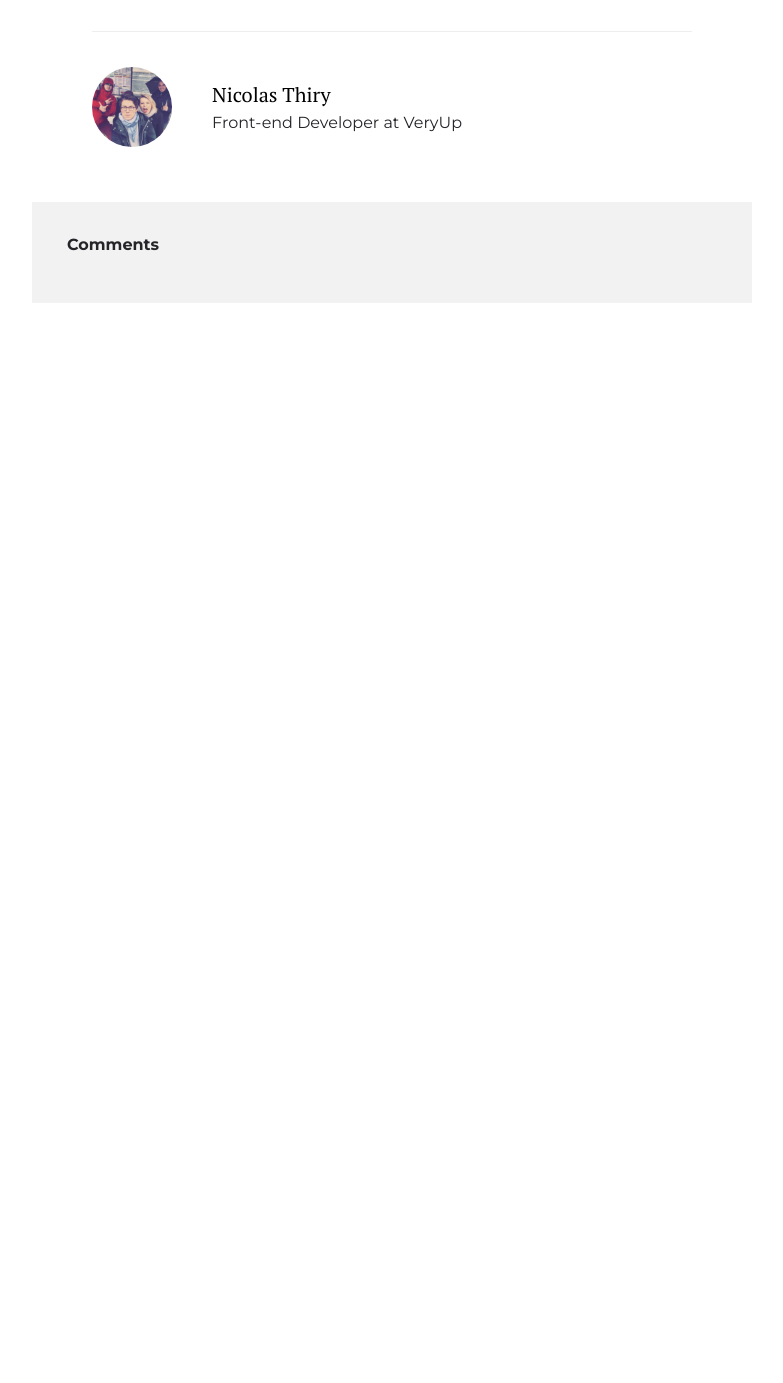
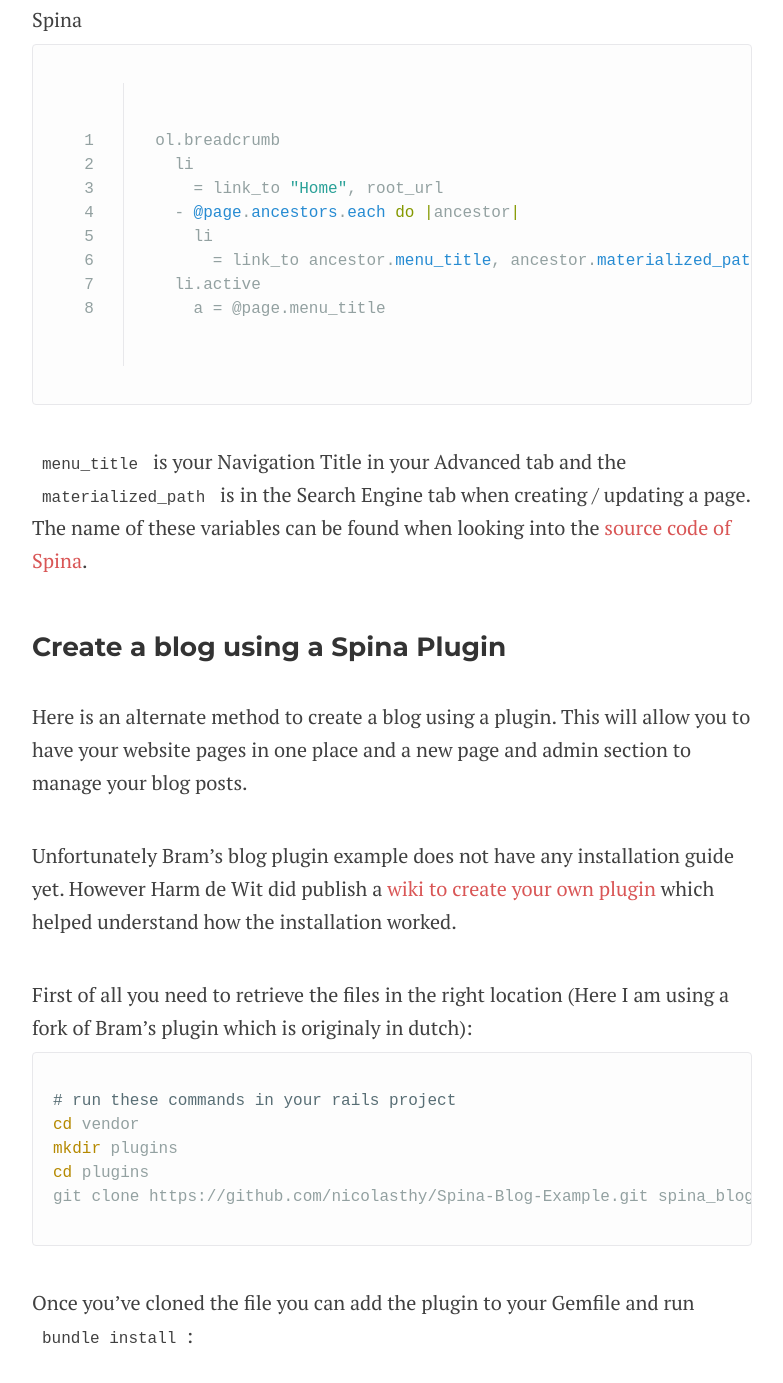
Before and after one commit to nicolasthy/nicolasthy.github.io, a Jekyll site: the page built from _posts/2016-03-11-spina-rails-cms.markdown, in a window 1280 px wide and 1400 px high, scrolled down 8691 px. Shown: the top 1383 px of the window, without its empty margins (248-1031 px from the left). Built offline with Jekyll 4.4.1, drawn with Linux system fonts in a browser that asks for light colours; nearby versions of some CDN libraries; comment, search, counter and statistics services are not loaded; before the commit the page ends 9034 px from its top, so only the background shows below that; some of the changed text lies outside the part shown.

Commit message:
update articles and about page

```diff
--- a/_pages/about.html
+++ b/_pages/about.html
@@ -10,9 +10,9 @@
 - "/resumes"
 ---
 
-<div class="about_hero">
+<!-- <div class="about_hero">
   <img src="{{site.baseurl}}/images/hero.jpeg" alt="Placeholder image">
-</div>
+</div> -->
 
 <div class="about_listening">
   <i class="fas fa-volume-up"></i>
--- a/_posts/2016-02-26-reasons-why-chose-react.markdown
+++ b/_posts/2016-02-26-reasons-why-chose-react.markdown
@@ -40,4 +40,4 @@
   <label>React props & state</label>
 </div>
 
-Here you can see that when you open an app, it renders a component that may see it's state evolve during time and that this component may render another component as a child. I will continue talking about **states, props and render** in the next section.
+Here you can see that when you open an app, it renders a component that may see it's state evolve during time and that this component may render another component as a child.
--- a/_posts/2016-03-11-spina-rails-cms.markdown
+++ b/_posts/2016-03-11-spina-rails-cms.markdown
@@ -183,4 +183,77 @@
 
 `menu_title` is your Navigation Title in your Advanced tab and the `materialized_path` is in the Search Engine tab when creating / updating a page. The name of these variables can be found when looking into the [source code of Spina](https://github.com/denkGroot/Spina/blob/master/app/views/spina/admin/pages/_form_advanced.html.haml).
 
-That's it folks ! Hope this small series will help you start your own project on Spina !
+
+## Create a blog using a Spina Plugin
+
+Here is an alternate method to create a blog using a plugin. This will allow you to have your website pages in one place and a new page and admin section to manage your blog posts.
+
+Unfortunately Bram's blog plugin example does not have any installation guide yet. However Harm de Wit did publish a [wiki to create your own plugin](https://github.com/denkGroot/Spina/wiki/How-to-create-a-plugin) which helped understand how the installation worked.
+
+First of all you need to retrieve the files in the right location (Here I am using a fork of Bram's plugin which is originaly in dutch):
+{% highlight shell %}
+# run these commands in your rails project
+cd vendor
+mkdir plugins
+cd plugins
+git clone https://github.com/nicolasthy/Spina-Blog-Example.git spina_blog
+{% endhighlight %}
+
+Once you've cloned the file you can add the plugin to your Gemfile and run `bundle install`:
+
+`gem 'spina_blog', path: 'vendor/plugins'`
+
+This plugin comes with migrations that you need to retrieve in your main app with the following commands:
+{% highlight ruby %}
+rake spina_blog_engine:install:migrations
+rake db:migrate
+{% endhighlight %}
+
+You have now succesfully installed the blog plugin ! Now if you head to your admin panel you should have a new tab for Blog Posts !
+
+![Spina Blog Plugin]({{site.baseurl}}/images/blog-admin-plugin.png "Spina Blog Plugin")
+
+## Setting up the views
+
+I'm going to build something different than my current blog to be able to completely use the plugin's functionalities. Therefore I'll be using the `/blog` path to display all the blogposts and the `/` path to display a simple landing page.
+
+First of all let's create the correct views by overriding the plugin. We need two new files:
+
+  * `/app/views/blogposts/index.html.haml`
+  * `/app/views/blogposts/show.html.haml`
+
+The controllers already exist and return the correct data, we just have to retrieve them in the new views:
+
+`index.html.haml`
+{% highlight haml %}
+%ul
+  - @blogposts.all.each do |blog|
+    %li= link_to blog.title, blog.materialized_path
+{% endhighlight %}
+
+
+`show.html.haml`
+{% highlight haml %}
+%h1= @blogpost.title
+= @blogpost.content.try(:html_safe)
+{% endhighlight %}
+
+Unfortunately if you try to access these pages on the `/blog` path, it would not be working.
+The fix is to add a `custom_page` in your theme for your Blog to be able to add it in the menu and for it to get your theme application layout.
+
+{% highlight ruby %}
+theme.custom_pages = [{
+  name:           'homepage',
+  title:          'Homepage',
+  deletable:      false,
+  view_template:  'homepage'
+},
+{
+  name: 'blog',
+  title: 'Blog',
+  deletable: false,
+  view_template: 'homepage'
+}]
+{% endhighlight %}
+
+Now try accessing your http://localhost:3000/ . You should now see a new item in your Navigation: "Blog". Awesome your blog is up and running !!
--- a/_sass/components/_articles.scss
+++ b/_sass/components/_articles.scss
@@ -194,7 +194,7 @@
       }
 
       p {
-        margin: 16px auto 0;
+        margin: 40px auto 0;
         max-width: 720px;
         color: rgba(0,0,0,0.75);
       }
```
Also changed, not shown: other parts of _posts/2016-03-11-spina-rails-cms.markdown (+3 -3 lines), _posts/2018-02-20-codiko-mobile.markdown (+18 -4 lines).
